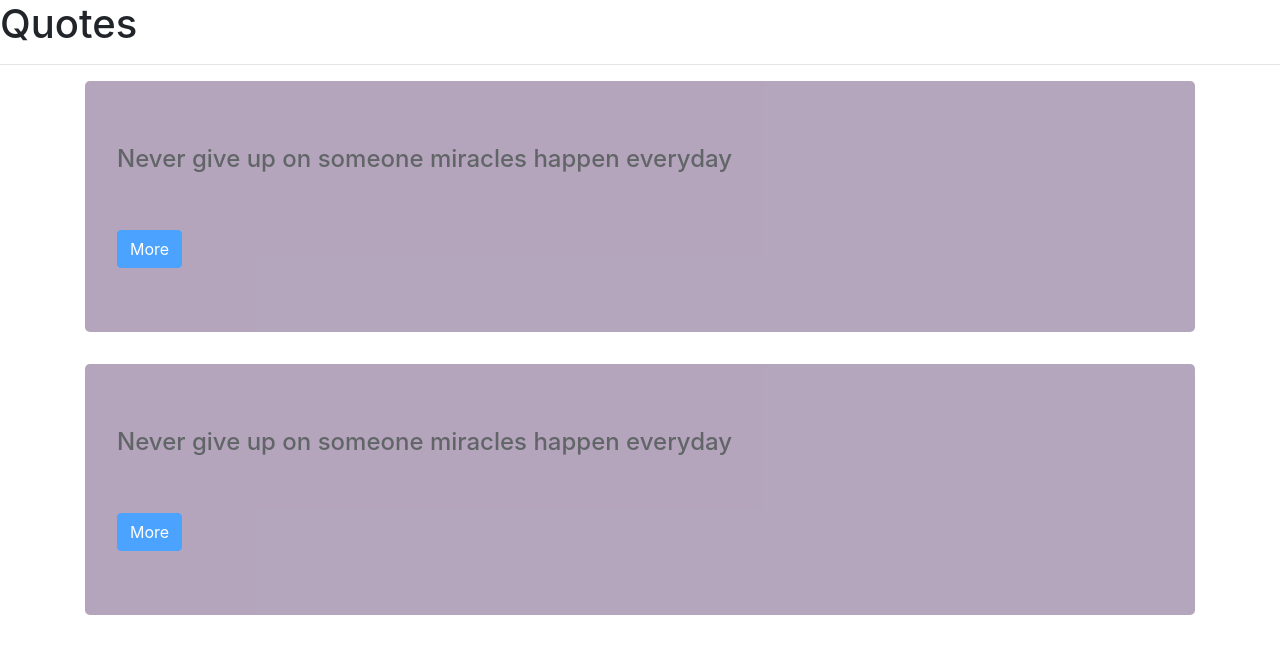
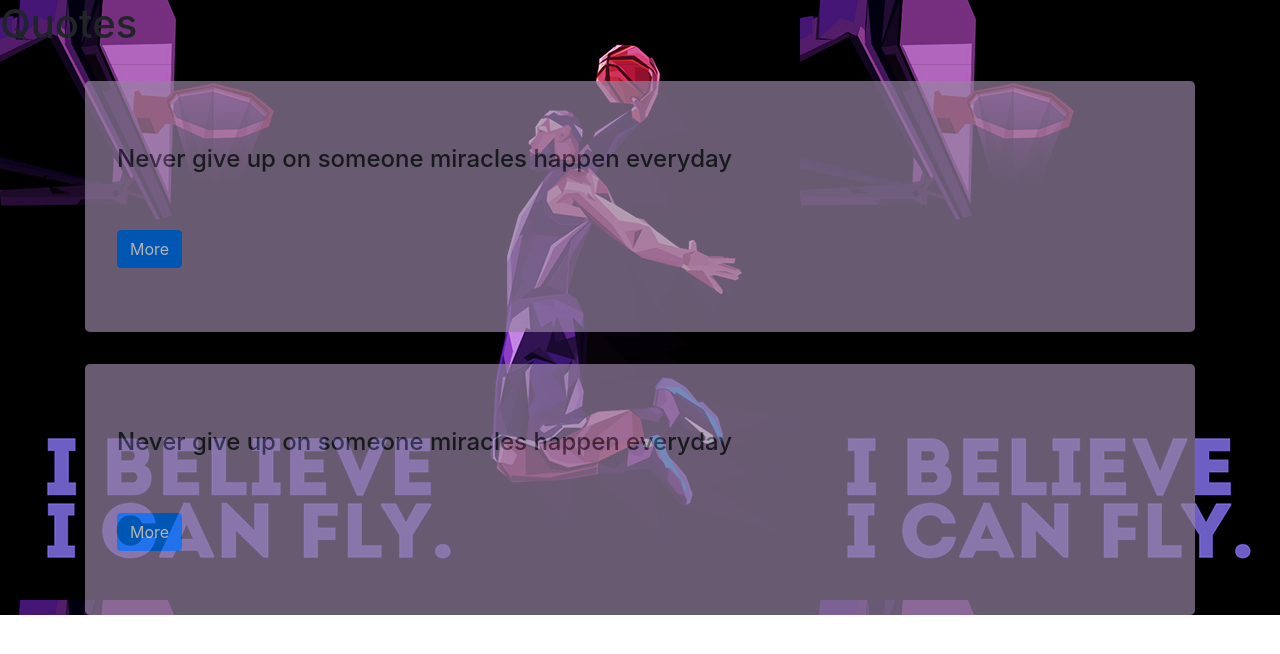
Before and after one commit to Nelsonkioko/Quotes, an Angular app: page / in a window 1280 px wide. Shown: the top 654 px of the page. Built offline with nearby package versions, Linux system fonts and the light colour scheme; what angular-bootstrap-md would draw is missing.

Commit message:
add a background image to the app

```diff
--- a/angular.json
+++ b/angular.json
@@ -20,7 +20,8 @@
             "tsConfig": "src/tsconfig.app.json",
             "assets": [
               "src/favicon.ico",
-              "src/assets"
+              "src/assets",
+              "src/images"
             ],
             "styles": [
               "node_modules/@fortawesome/fontawesome-free/scss/fontawesome.scss",
--- a/src/app/app.component.css
+++ b/src/app/app.component.css
@@ -0,0 +1,3 @@
+body{
+background-image: url('images/image.png');
+}
--- a/src/app/quotes/quotes.component.css
+++ b/src/app/quotes/quotes.component.css
@@ -2,3 +2,6 @@
     background-color: rgb(149, 128, 161);
     opacity: 0.7;
 }
+body{
+    background-image: url('src/images/img.jpg');
+    }
--- a/src/app/quotes/quotes.component.html
+++ b/src/app/quotes/quotes.component.html
@@ -1,3 +1,4 @@
+<body>
 <h1>Quotes</h1>
 
 <hr>
@@ -15,3 +16,5 @@
         </div>
 
    </div>
+
+</body>
```
Also changed, not shown: src/images/img.jpg (added).
